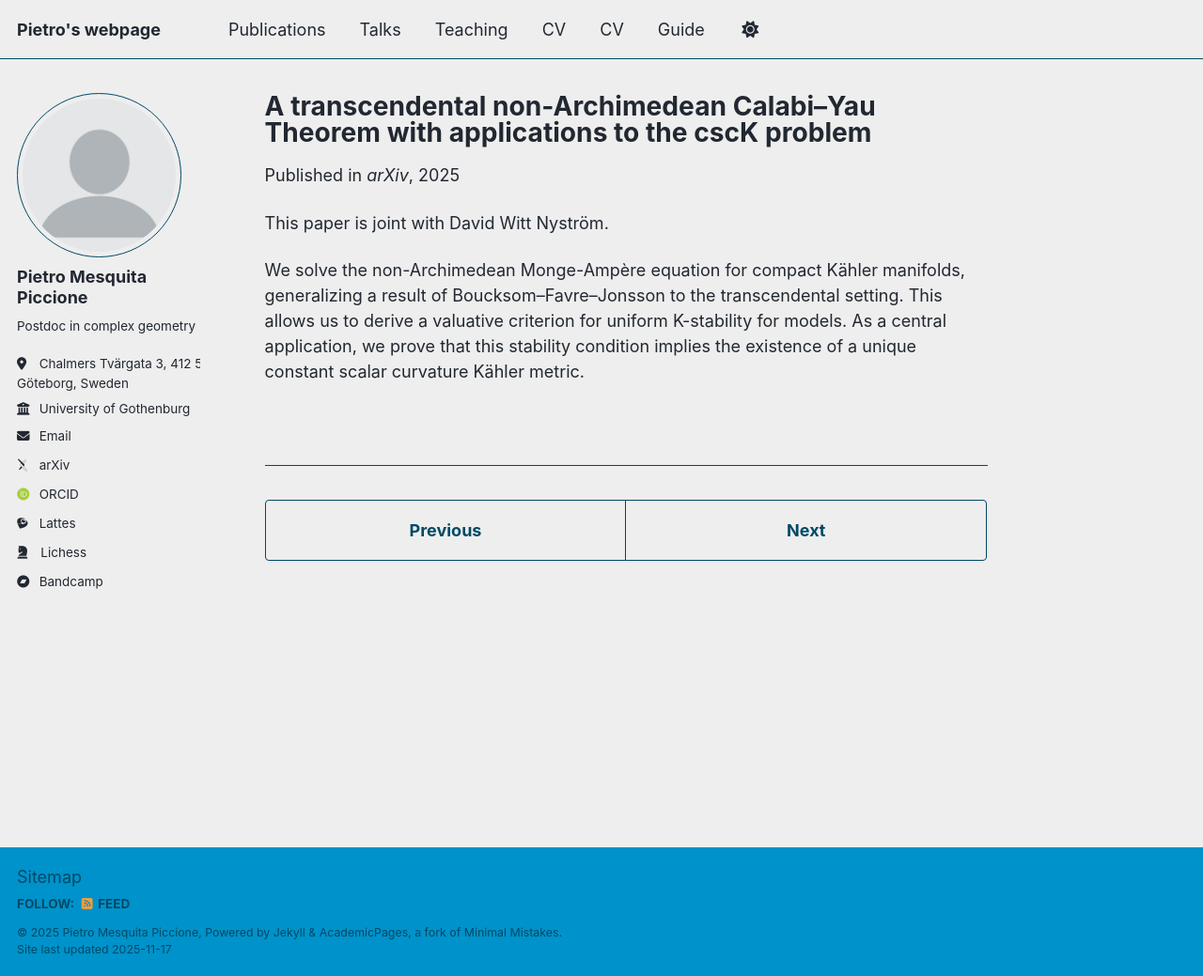
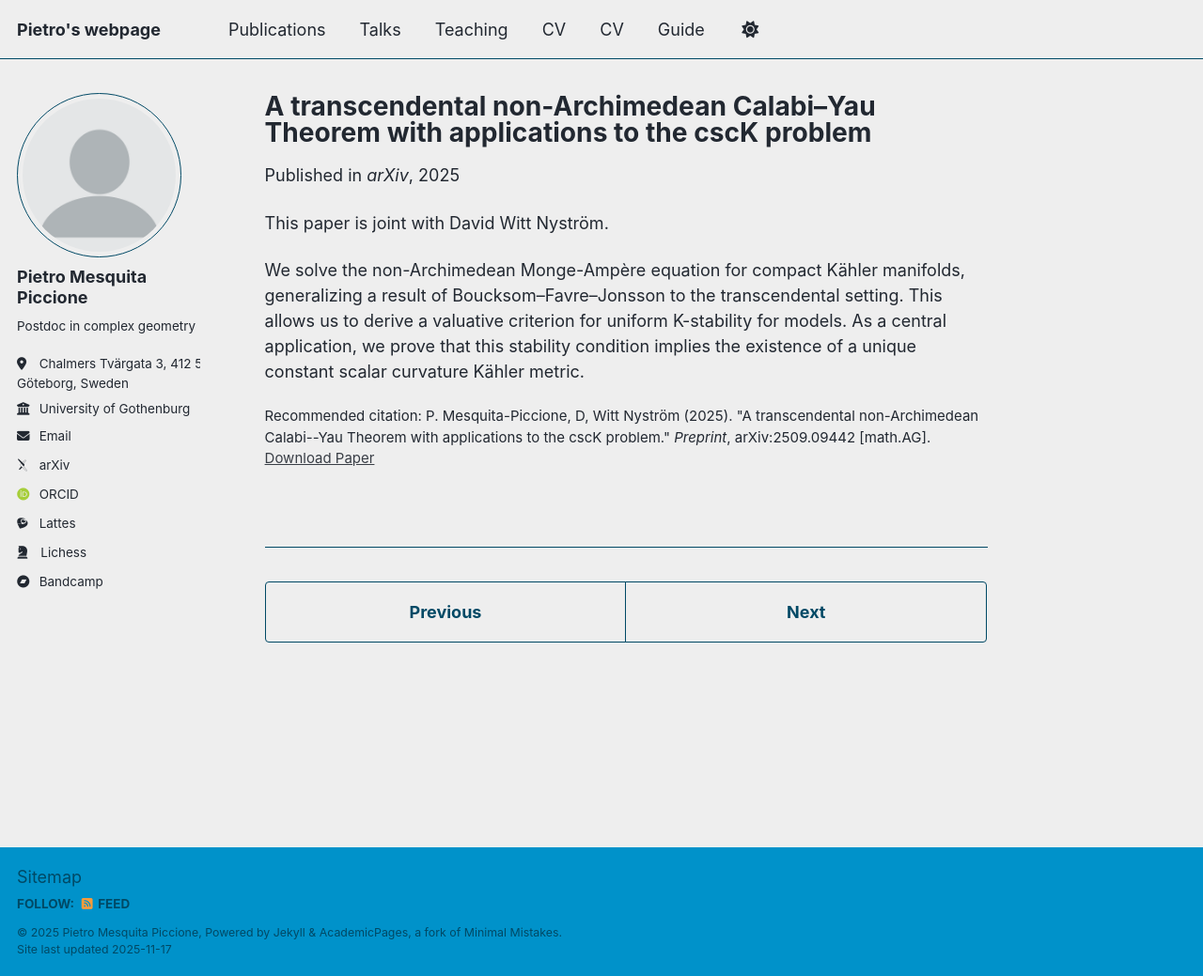
Before and after one commit to pietropic/pietropic.github.io, a Jekyll site: the page built from _publications/2025-09-11-NACY.md, in a window 1280 px wide and 1039 px high. Shown: the whole window at 94% size. Built offline with Jekyll 4.4.1, drawn with Linux system fonts in a browser that asks for light colours; some web fonts are replaced; a script that is not in the unit is left out.

Commit message:
update publications

```diff
--- a/_publications/2025-09-11-NACY.md
+++ b/_publications/2025-09-11-NACY.md
@@ -8,7 +8,7 @@ date: 2025-09-11
 venue: 'arXiv'
 slidesurl: #'https://academicpages.github.io/files/slides2.pdf'
 paperurl: 'https://arxiv.org/pdf/2509.09442' # 'https://academicpages.github.io/files/paper2.pdf'
-citation: #'Your Name, You. (2010). &quot;Paper Title Number 2.&quot; <i>Journal 1</i>. 1(2).'
+citation: 'P. Mesquita-Piccione, D, Witt Nyström (2025). &quot;A transcendental non-Archimedean Calabi--Yau Theorem with applications to the cscK problem.&quot; <i>Preprint</i>, arXiv:2509.09442 [math.AG].'
 ---
 
 This paper is joint with David Witt Nyström.
```
Also changed, not shown: _publications/2024-09-10-NA.md (+1 -1 lines), 1 other file.
